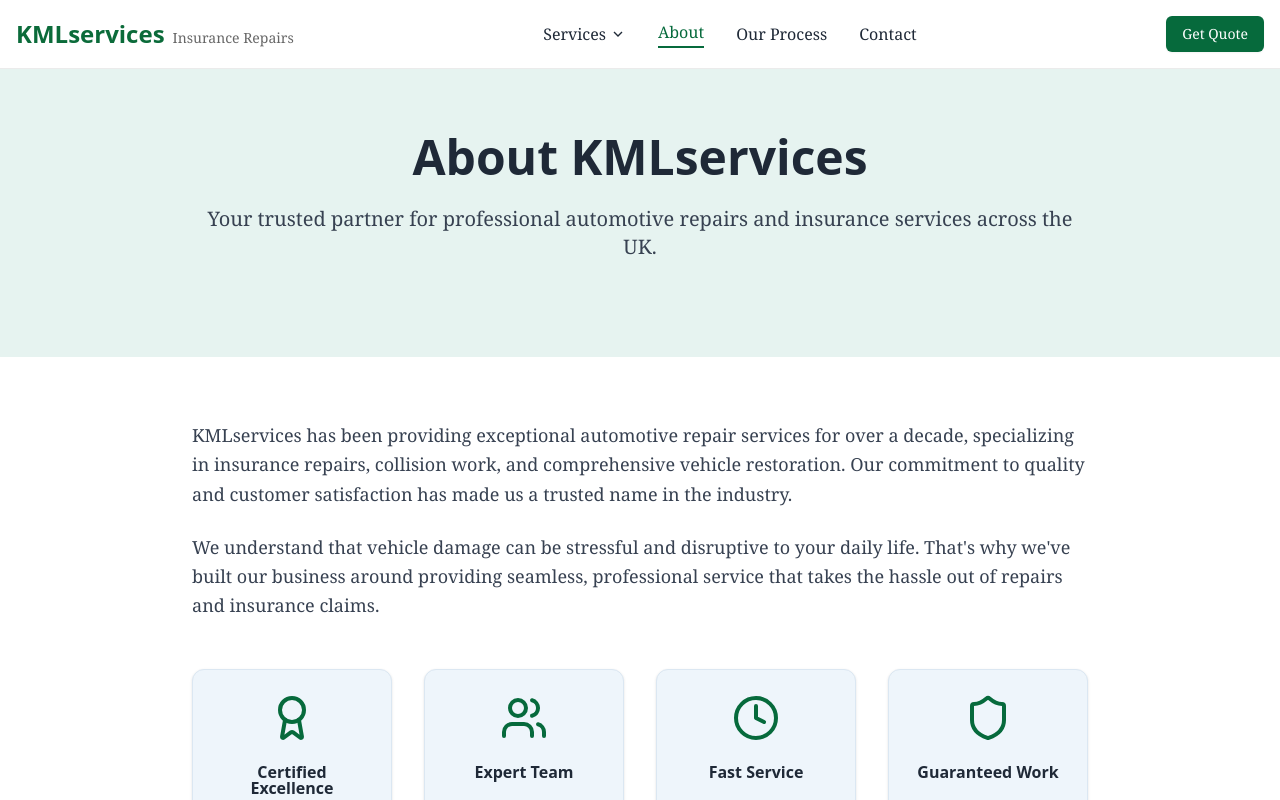
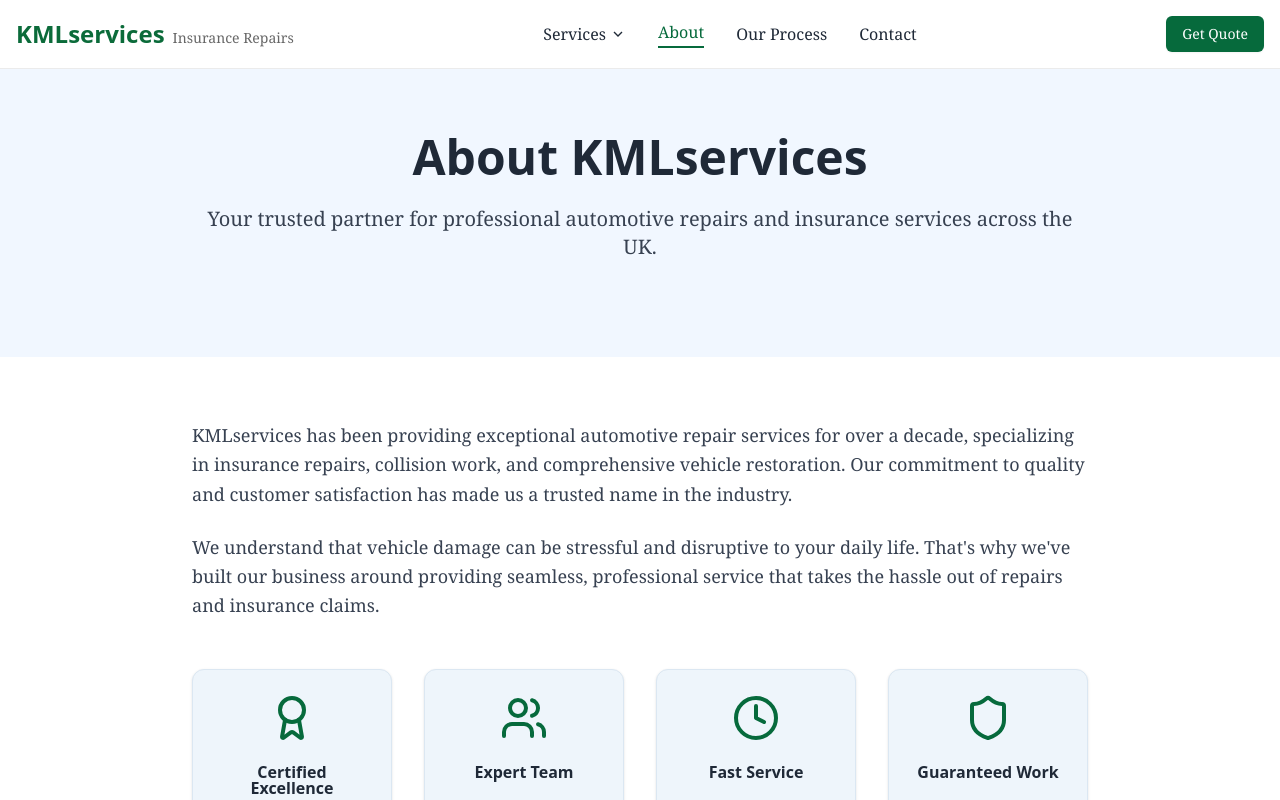
Before and after one commit to shandiru/kml, a React (Vite) app: page /about in a window 1280 px wide. Shown: the top 800 px of the page. Built offline with nearby package versions, Linux system fonts and the light colour scheme.

Commit message:
change #f1f7ff this color

```diff
--- a/src/components/AboutPage/AboutSection.jsx
+++ b/src/components/AboutPage/AboutSection.jsx
@@ -8,7 +8,7 @@ export default function AboutSection() {
   };
 
   return (
-    <section style={{ backgroundColor: COLORS.bg }} className="py-16">
+    <section style={{ backgroundColor: "#f1f7ff" }} className="py-16">
       <div className="container mx-auto px-4">
         <div className="max-w-4xl mx-auto text-center">
           <h1
--- a/src/components/HomePage/ContactSection.jsx
+++ b/src/components/HomePage/ContactSection.jsx
@@ -16,7 +16,7 @@ export default function ContactSection() {
     <section
       id="contact"
       className="py-20 px-4 sm:px-6 lg:px-8"
-      style={{ backgroundColor: COLORS.sectionBg }}
+      style={{ backgroundColor: "#f1f7ff" }}
     >
       <div className="max-w-4xl mx-auto">
         {/* Heading */}
--- a/src/components/HomePage/HeroSection.jsx
+++ b/src/components/HomePage/HeroSection.jsx
@@ -11,10 +11,8 @@ export default function HeroSection() {
 
   return (
     <section
-      className="relative py-20"
-      style={{
-        backgroundImage: `linear-gradient(135deg, rgba(11,107,58,0.05) 0%, rgba(6,104,60,0.05) 100%)`,
-      }}
+      className="relative py-20 bg-[#f1f7ff]"
+
     >
       <div className="container mx-auto px-4">
         <div className="max-w-4xl mx-auto text-center">
```
